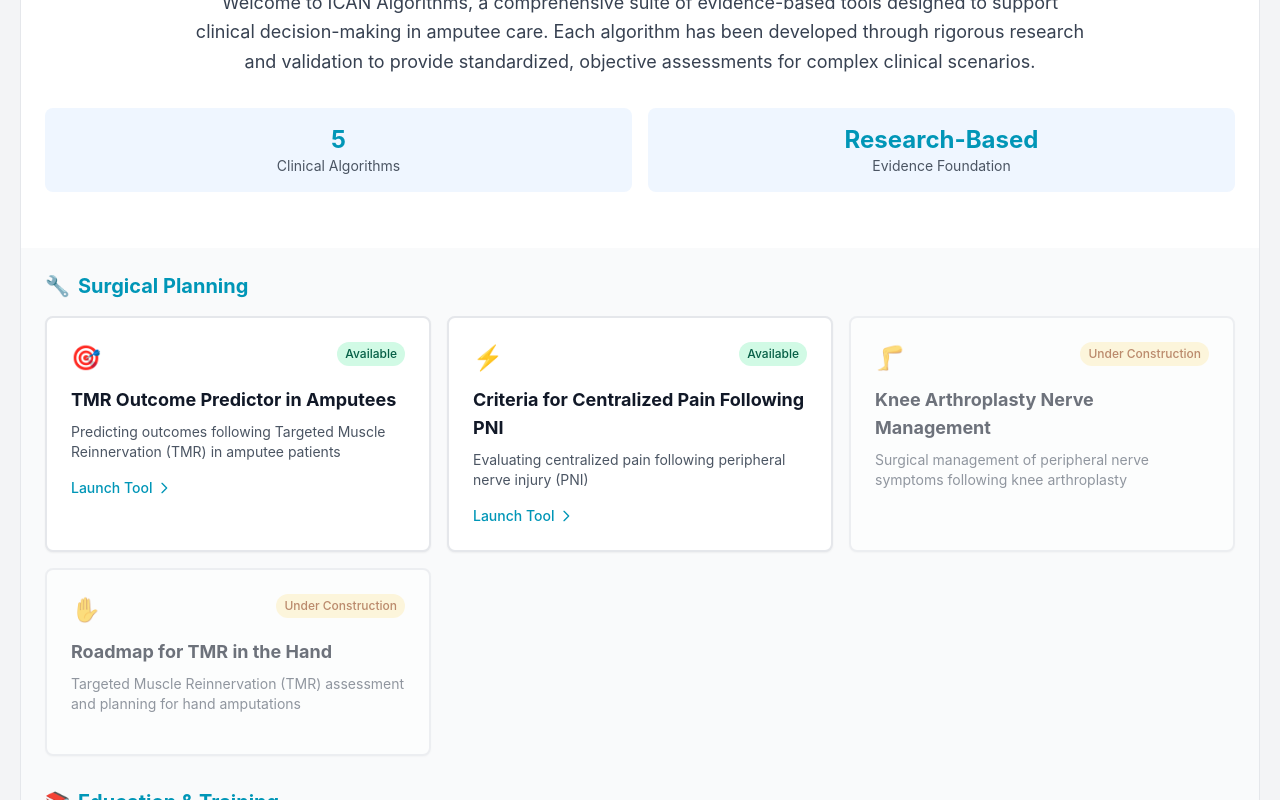
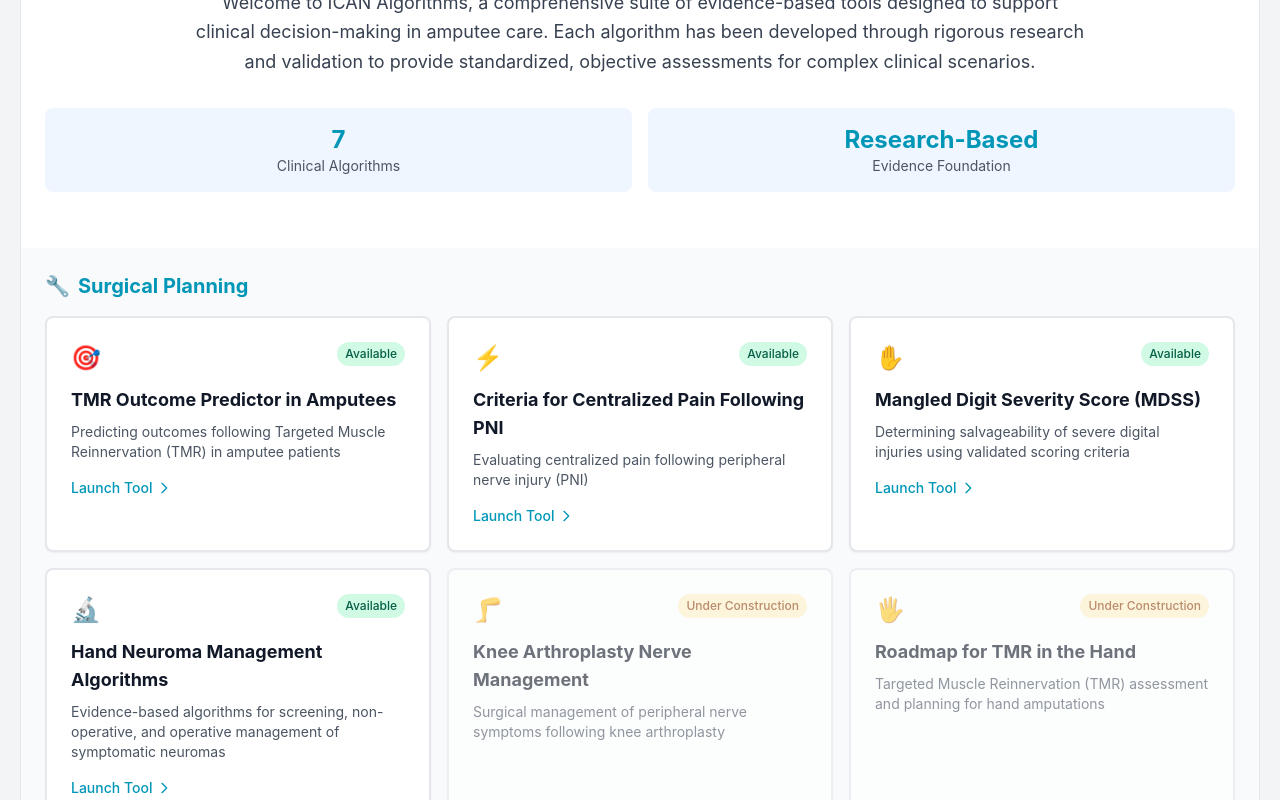
Before and after one commit to fvraasveld/ICAN-Algorithms, a React (Create React App) app: page / in a window 1280 px wide. Shown: the part 540-1340 px from the top of the page. Built offline with nearby package versions, Linux system fonts and the light colour scheme.

Commit message:
Add Mangled Digit and Hand Neuroma tools
Added new tools for Mangled Digit Severity Score and Hand Neuroma Management, including validation notices and updated statistics.

```diff
--- a/src/App.tsx
+++ b/src/App.tsx
@@ -1,6 +1,8 @@
 import React, { useState } from "react";
 import TMRPredictionTool from './components/TMRPredictionTool';
 import CentralPainCriteriaAssessment from './components/CentralizedPainCriteria';
+import MangledDigitScore from './components/MangledDigitScore';
+import HandNeuromaAlgorithm from './components/HandNeuromaAlgorithm';
 
 const ICANAlgorithmsLanding = () => {
   const [selectedTool, setSelectedTool] = useState<string | null>(null);
@@ -24,6 +26,22 @@
       icon: '⚡'
     },
     {
+      id: 'mangled-digit',
+      title: 'Mangled Digit Severity Score (MDSS)',
+      description: 'Determining salvageability of severe digital injuries using validated scoring criteria',
+      category: 'Surgical Planning',
+      status: 'Available',
+      icon: '✋'
+    },
+    {
+      id: 'hand-neuroma',
+      title: 'Hand Neuroma Management Algorithms',
+      description: 'Evidence-based algorithms for screening, non-operative, and operative management of symptomatic neuromas',
+      category: 'Surgical Planning',
+      status: 'Available',
+      icon: '🔬'
+    },
+    {
       id: 'knee-arthroplasty',
       title: 'Knee Arthroplasty Nerve Management',
       description: 'Surgical management of peripheral nerve symptoms following knee arthroplasty',
@@ -37,7 +55,7 @@
       description: 'Targeted Muscle Reinnervation (TMR) assessment and planning for hand amputations',
       category: 'Surgical Planning',
       status: 'Under Construction',
-      icon: '✋'
+      icon: '🖐️'
     },
     {
       id: 'tmr-map',
@@ -49,7 +67,7 @@
     }
   ];
 
-  // Group tools by category - includes Treatment Planning
+  // Group tools by category
   const toolsByCategory = tools.reduce((acc: Record<string, any[]>, tool) => {
     if (!acc[tool.category]) {
       acc[tool.category] = [];
@@ -63,8 +81,11 @@
       setSelectedTool('tmr-predictor');
     } else if (toolId === 'central-pain') {
       setSelectedTool('central-pain');
+    } else if (toolId === 'mangled-digit') {
+      setSelectedTool('mangled-digit');
+    } else if (toolId === 'hand-neuroma') {
+      setSelectedTool('hand-neuroma');
     }
-    // TMR Map and TMR Hand are under construction - no navigation needed
   };
 
   const goBack = () => {
@@ -137,6 +158,72 @@
     );
   }
 
+  // If Mangled Digit tool is selected, show it
+  if (selectedTool === 'mangled-digit') {
+    return (
+      <div className="w-full max-w-6xl mx-auto">
+        {/* BIG RED WARNING BANNER */}
+        <div className="bg-red-50 border-4 border-red-400 p-8 mb-6 text-center rounded-lg shadow-lg">
+          <div className="flex items-center justify-center mb-4">
+            <svg className="w-12 h-12 text-red-600 mr-4" fill="currentColor" viewBox="0 0 20 20">
+              <path fillRule="evenodd" d="M8.257 3.099c.765-1.36 2.722-1.36 3.486 0l5.58 9.92c.75 1.334-.213 2.98-1.742 2.98H4.42c-1.53 0-2.493-1.646-1.743-2.98l5.58-9.92zM11 13a1 1 0 11-2 0 1 1 0 012 0zm-1-8a1 1 0 00-1 1v3a1 1 0 002 0V6a1 1 0 00-1-1z" clipRule="evenodd" />
+            </svg>
+            <span className="text-2xl font-bold text-red-800"> IMPORTANT VALIDATION NOTICE </span>
+          </div>
+          <p className="text-xl font-bold text-red-800 mb-2">
+            These evidence-based algorithms have been developed through our research and literature review,
+            but have NOT yet been externally validated.
+          </p>
+          <p className="text-lg font-semibold text-red-700">
+            These tools should ONLY be used as a supplement to, not a replacement for, clinical judgment.
+          </p>
+        </div>
+        <div className="bg-white p-4 border-b">
+          <button
+            onClick={goBack}
+            className="text-[#0096B7] hover:underline flex items-center mb-2"
+          >
+            ← Back to ICAN Algorithms
+          </button>
+          <MangledDigitScore />
+        </div>
+      </div>
+    );
+  }
+
+  // If Hand Neuroma tool is selected, show it
+  if (selectedTool === 'hand-neuroma') {
+    return (
+      <div className="w-full max-w-6xl mx-auto">
+        {/* BIG RED WARNING BANNER */}
+        <div className="bg-red-50 border-4 border-red-400 p-8 mb-6 text-center rounded-lg shadow-lg">
+          <div className="flex items-center justify-center mb-4">
+            <svg className="w-12 h-12 text-red-600 mr-4" fill="currentColor" viewBox="0 0 20 20">
+              <path fillRule="evenodd" d="M8.257 3.099c.765-1.36 2.722-1.36 3.486 0l5.58 9.92c.75 1.334-.213 2.98-1.742 2.98H4.42c-1.53 0-2.493-1.646-1.743-2.98l5.58-9.92zM11 13a1 1 0 11-2 0 1 1 0 012 0zm-1-8a1 1 0 00-1 1v3a1 1 0 002 0V6a1 1 0 00-1-1z" clipRule="evenodd" />
+            </svg>
+            <span className="text-2xl font-bold text-red-800"> IMPORTANT VALIDATION NOTICE </span>
+          </div>
+          <p className="text-xl font-bold text-red-800 mb-2">
+            These evidence-based algorithms have been developed through our research and literature review,
+            but have NOT yet been externally validated.
+          </p>
+          <p className="text-lg font-semibold text-red-700">
+            These tools should ONLY be used as a supplement to, not a replacement for, clinical judgment.
+          </p>
+        </div>
+        <div className="bg-white p-4 border-b">
+          <button
+            onClick={goBack}
+            className="text-[#0096B7] hover:underline flex items-center mb-2"
+          >
+            ← Back to ICAN Algorithms
+          </button>
+          <HandNeuromaAlgorithm />
+        </div>
+      </div>
+    );
+  }
+
   return (
     <div className="w-full max-w-7xl mx-auto">
       {/* BIG RED WARNING BANNER */}
@@ -196,10 +283,10 @@
           </p>
         </div>
 
-        {/* Statistics - REMOVED fake numbers */}
+        {/* Statistics */}
         <div className="grid grid-cols-1 md:grid-cols-2 gap-4 mb-8">
           <div className="text-center p-4 bg-blue-50 rounded-lg">
-            <div className="text-2xl font-bold text-[#0096B7]">5</div>
+            <div className="text-2xl font-bold text-[#0096B7]">7</div>
             <div className="text-sm text-gray-600">Clinical Algorithms</div>
           </div>
           <div className="text-center p-4 bg-blue-50 rounded-lg">
@@ -317,7 +404,7 @@
         <div className="flex justify-between items-center">
           <div>
             <p className="font-medium">ICAN Algorithms Platform</p>
-            <p className="text-xs">Version 2.0 - June 2025</p>
+            <p className="text-xs">Version 2.0 - February 2025</p>
           </div>
           <div className="text-right">
             <p>© Interdisciplinary Care for Amputees Network</p>
```
